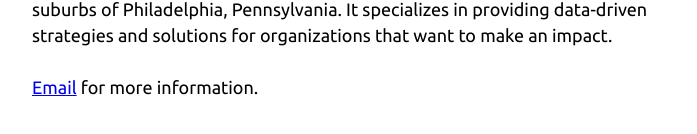
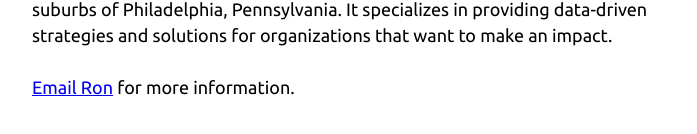
Before and after one commit to ronmichael/structuredquery, a plain HTML site: page index.html in a window 1280 px wide. Shown: the part 210-344 px from the top of the page, without its empty margins (258-955 px from the left). Drawn offline with Linux system fonts and the light colour scheme.

Commit message:
no message

```diff
--- a/index.html
+++ b/index.html
@@ -26,7 +26,7 @@
                 It specializes in providing data-driven strategies and solutions for organizations that want to make an impact.
                 <br>
                 <br>
-                <a href="mailto:ron@structuredquery.com">Email</a> for more information.
+                <a href="mailto:ron@structuredquery.com">Email Ron</a> for more information.
             </div>
 
         </div>
```
